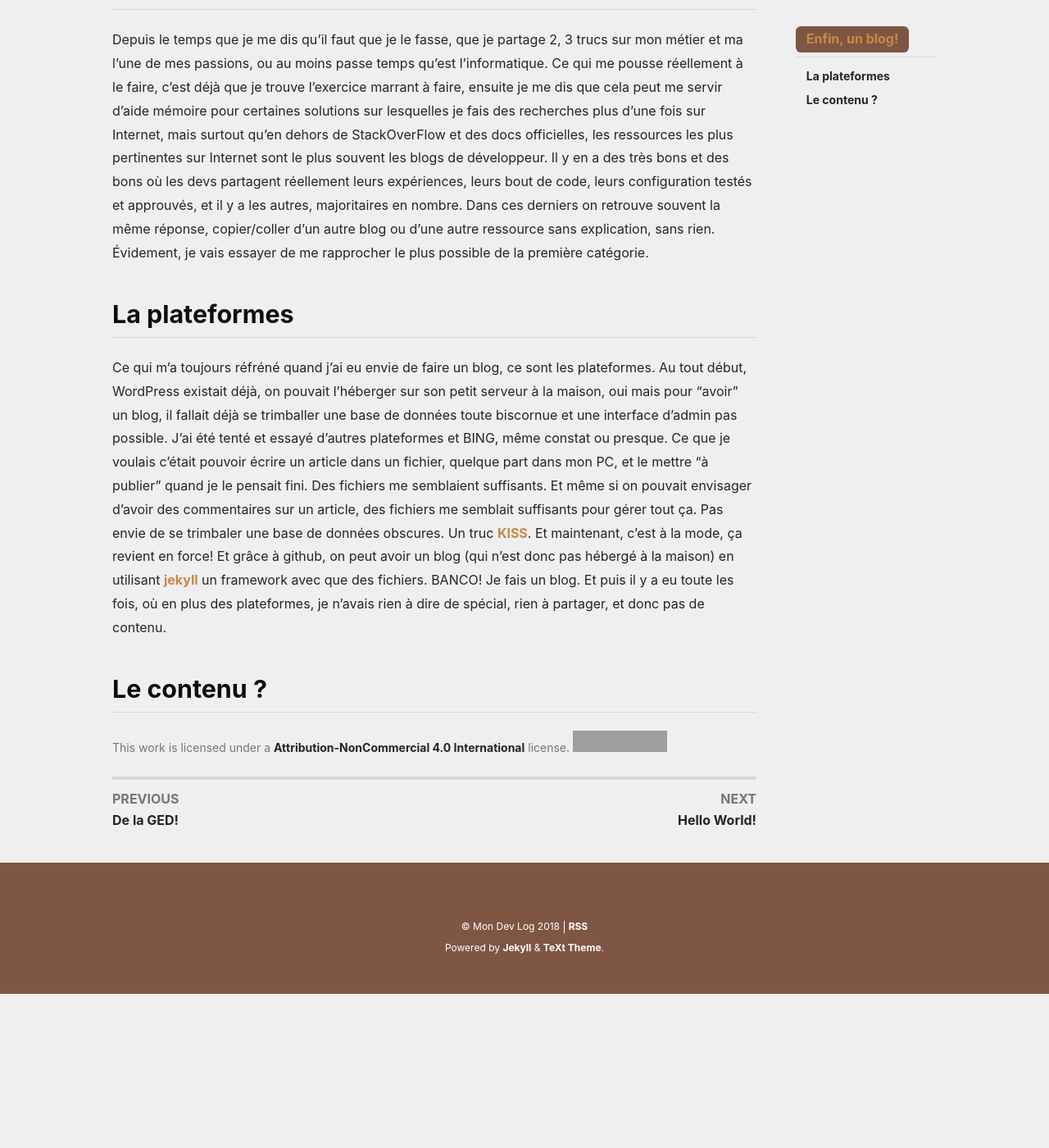
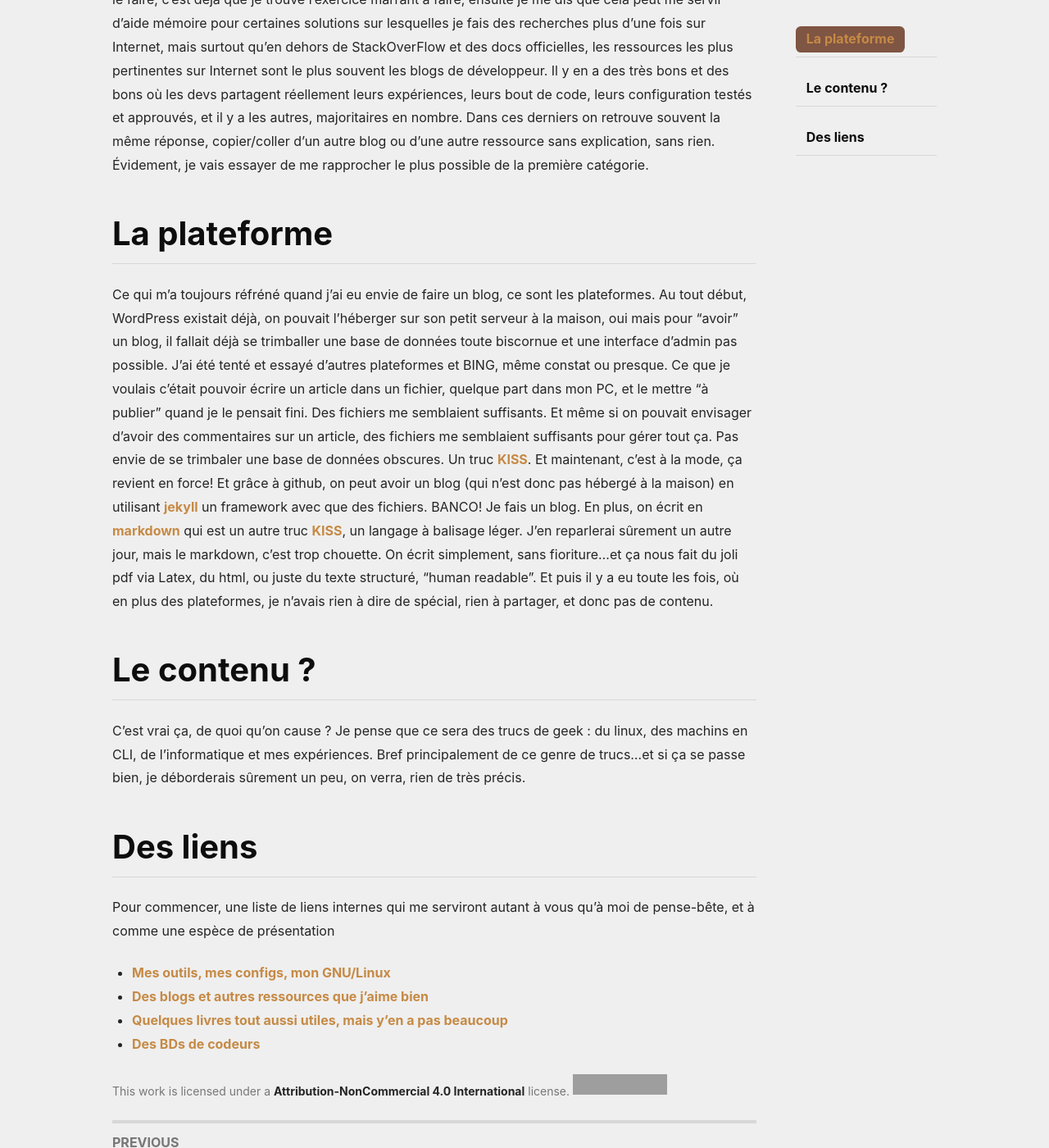
Before and after one commit to psic/psic.github.io, a Jekyll site: the page built from _posts/2018-07-24-presentation.md, in a window 1280 px wide and 1400 px high, scrolled down 365 px. Shown: the whole window at 82% size. Built offline with Jekyll 4.4.1, drawn with Linux system fonts in a browser that asks for light colours; nearby versions of some CDN libraries; comment, search, counter and statistics services are not loaded; before the commit the page ends 1577 px from its top, so only the background shows below that; grey boxes are pictures that could not be loaded.

Commit message:
add article

```diff
--- a/_posts/2018-07-24-presentation.md
+++ b/_posts/2018-07-24-presentation.md
@@ -4,13 +4,23 @@ title: enfin mon journal de bord de développeur!
 comments: true
 ---
 
-# Enfin, un blog!
 
 Depuis le temps que je me dis qu'il faut que je le fasse, que je partage 2, 3 trucs sur mon métier et ma l'une de mes passions, ou au moins passe temps qu'est l'informatique. Ce qui me pousse réellement à le faire, c'est déjà que je trouve l'exercice marrant à faire, ensuite je me dis que cela peut me servir d'aide mémoire pour certaines solutions sur lesquelles je fais des recherches plus d'une fois sur Internet, mais surtout qu'en dehors de StackOverFlow et des docs officielles, les ressources les plus pertinentes sur Internet sont le plus souvent les blogs de développeur. Il y en a des très bons et des bons où les devs partagent réellement leurs expériences, leurs bout de code, leurs configuration testés et approuvés, et il y a les autres, majoritaires en nombre. Dans ces derniers on retrouve souvent la même réponse, copier/coller d'un autre blog ou d'une autre ressource sans explication, sans rien. Évidement, je vais essayer de me rapprocher le plus possible de la première catégorie.
 
-## La plateformes
+# La plateforme
 
-Ce qui m'a toujours réfréné quand j'ai eu envie de faire un blog, ce sont les plateformes. Au tout début, WordPress existait déjà, on pouvait l'héberger sur son petit serveur à la maison, oui mais pour "avoir" un blog, il fallait déjà se trimballer une base de données toute biscornue et une interface d'admin pas possible. J'ai été tenté et essayé d'autres plateformes et BING, même constat ou presque. Ce que je voulais c'était pouvoir écrire un article dans un fichier, quelque part dans mon PC, et le mettre "à publier" quand je le pensait fini. Des fichiers me semblaient suffisants. Et même si on pouvait envisager d'avoir des commentaires sur un article, des fichiers me semblait suffisants pour gérer tout ça. Pas envie de se trimbaler une base de données obscures. Un truc [KISS]({{ site.baseurl }}{% post_url 2018-11-05-KISS %}). Et maintenant, c'est à la mode, ça revient en force! Et grâce à github, on peut avoir un blog (qui n'est donc pas hébergé à la maison) en utilisant [jekyll](https://jekyllrb.com) un framework avec que des fichiers. BANCO! Je fais un blog.
+Ce qui m'a toujours réfréné quand j'ai eu envie de faire un blog, ce sont les plateformes. Au tout début, WordPress existait déjà, on pouvait l'héberger sur son petit serveur à la maison, oui mais pour "avoir" un blog, il fallait déjà se trimballer une base de données toute biscornue et une interface d'admin pas possible. J'ai été tenté et essayé d'autres plateformes et BING, même constat ou presque. Ce que je voulais c'était pouvoir écrire un article dans un fichier, quelque part dans mon PC, et le mettre "à publier" quand je le pensait fini. Des fichiers me semblaient suffisants. Et même si on pouvait envisager d'avoir des commentaires sur un article, des fichiers me semblaient suffisants pour gérer tout ça. Pas envie de se trimbaler une base de données obscures. Un truc [KISS]({{ site.baseurl }}{% post_url 2018-11-05-KISS %}). Et maintenant, c'est à la mode, ça revient en force! Et grâce à github, on peut avoir un blog (qui n'est donc pas hébergé à la maison) en utilisant [jekyll](https://jekyllrb.com) un framework avec que des fichiers. BANCO! Je fais un blog. En plus, on écrit en [markdown]() qui est un autre truc [KISS]({{ site.baseurl }}{% post_url 2018-11-05-KISS %}), un langage à balisage léger. J'en reparlerai sûrement un autre jour, mais le markdown, c'est trop chouette. On écrit simplement, sans fioriture...et ça nous fait du joli pdf via Latex, du html, ou juste du texte structuré, "human readable".
 Et puis il y a eu toute les fois, où en plus des plateformes, je n'avais rien à dire de spécial, rien à partager, et donc pas de contenu.
 
-## Le contenu ?
+# Le contenu ?
+
+C'est vrai ça, de quoi qu'on cause ? Je pense que ce sera des trucs de geek : du linux, des machins en CLI, de l'informatique et mes expériences. Bref principalement de ce genre de trucs...et si ça se passe bien, je déborderais sûrement un peu, on verra, rien de très précis.
+
+# Des liens
+
+Pour commencer, une liste de liens internes qui me serviront autant à vous qu'à moi de pense-bête, et à comme une espèce de présentation
+
++ [Mes outils, mes configs, mon GNU/Linux]({{ site.baseurl }}{% post_url 2018-11-10-outils %})
++ [Des blogs et autres ressources que j'aime bien]({{ site.baseurl }}{% post_url 2018-11-05-ressource-web %})
++ [Quelques livres tout aussi utiles, mais y'en a pas beaucoup]({{ site.baseurl }}{% post_url 2018-11-05-ressource-livre %})
++ [Des BDs de codeurs]({{ site.baseurl }}{% post_url 2018-11-05-ressource-comics %})
```
Also changed, not shown: _posts/2018-07-23-first-article.md (+1 -1 lines).
